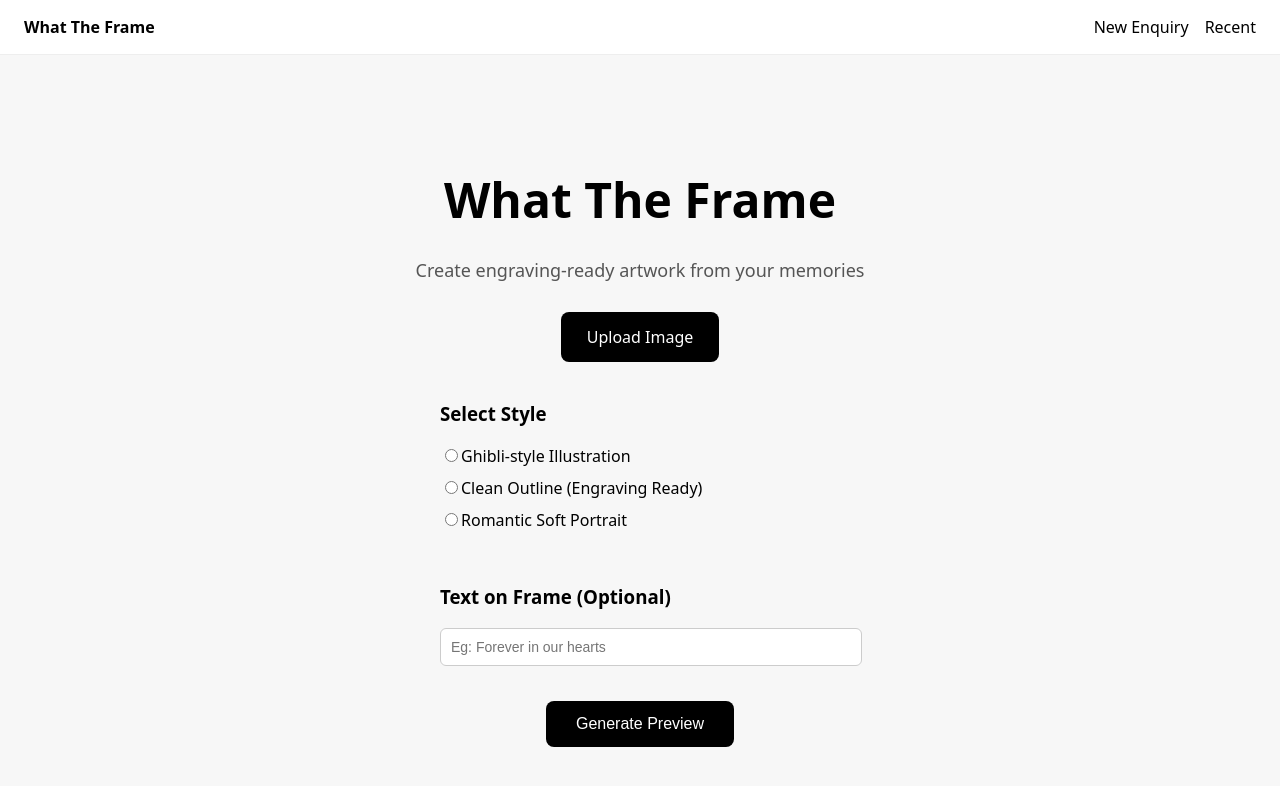
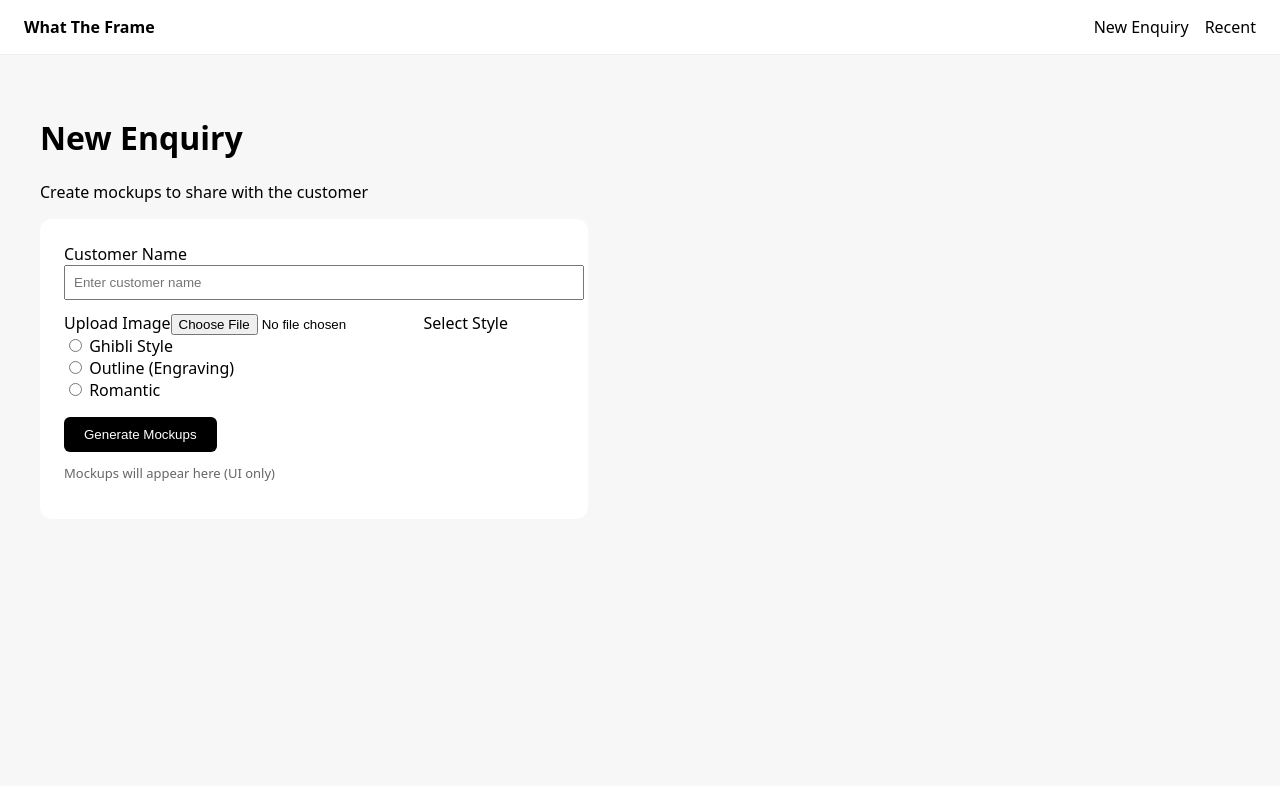
Before and after one commit to thelastgiftteam/engraving-ai-tool, a Next.js app: page / in a window 1280 px wide. Shown: the top 786 px of the page. Built offline with nearby package versions, Linux system fonts and the light colour scheme.

Commit message:
Update page.js

```diff
--- a/app/page.js
+++ b/app/page.js
@@ -4,180 +4,71 @@ import { useState } from "react";
 
 export default function Home() {
   const [image, setImage] = useState(null);
-  const [style, setStyle] = useState("");
-  const [text, setText] = useState("");
-  const [submitted, setSubmitted] = useState(false);
-
-  function handleImageUpload(e) {
-    const file = e.target.files[0];
-    if (!file) return;
-    setImage(URL.createObjectURL(file));
-  }
-
-  function handleGenerate() {
-    if (!image || !style) {
-      alert("Please upload an image and select a style.");
-      return;
-    }
-    setSubmitted(true);
-  }
 
   return (
-    <main style={styles.container}>
-      <h1 style={styles.title}>What The Frame</h1>
-      <p style={styles.subtitle}>
-        Create engraving-ready artwork from your memories
-      </p>
+    <>
+      <h1>New Enquiry</h1>
+      <p>Create mockups to share with the customer</p>
 
-      {/* Upload */}
-      <label style={styles.uploadBox}>
-        Upload Image
+      <div style={styles.card}>
+        <label>Customer Name</label>
+        <input placeholder="Enter customer name" style={styles.input} />
+
+        <label>Upload Image</label>
         <input
           type="file"
-          accept="image/*"
-          onChange={handleImageUpload}
-          style={{ display: "none" }}
+          onChange={(e) =>
+            setImage(URL.createObjectURL(e.target.files[0]))
+          }
         />
-      </label>
 
-      {/* Preview */}
-      {image && (
-        <img src={image} alt="Preview" style={styles.image} />
-      )}
+        {image && <img src={image} style={styles.preview} />}
 
-      {/* Style Selection */}
-      <div style={styles.section}>
-        <h3>Select Style</h3>
+        <label>Select Style</label>
+        <div>
+          <label><input type="radio" /> Ghibli Style</label><br />
+          <label><input type="radio" /> Outline (Engraving)</label><br />
+          <label><input type="radio" /> Romantic</label>
+        </div>
 
-        <label style={styles.radio}>
-          <input
-            type="radio"
-            name="style"
-            value="ghibli"
-            onChange={(e) => setStyle(e.target.value)}
-          />
-          Ghibli-style Illustration
-        </label>
+        <button style={styles.button}>Generate Mockups</button>
 
-        <label style={styles.radio}>
-          <input
-            type="radio"
-            name="style"
-            value="outline"
-            onChange={(e) => setStyle(e.target.value)}
-          />
-          Clean Outline (Engraving Ready)
-        </label>
-
-        <label style={styles.radio}>
-          <input
-            type="radio"
-            name="style"
-            value="romantic"
-            onChange={(e) => setStyle(e.target.value)}
-          />
-          Romantic Soft Portrait
-        </label>
+        <p style={styles.note}>
+          Mockups will appear here (UI only)
+        </p>
       </div>
-
-      {/* Text Input */}
-      <div style={styles.section}>
-        <h3>Text on Frame (Optional)</h3>
-        <input
-          type="text"
-          placeholder="Eg: Forever in our hearts"
-          value={text}
-          onChange={(e) => setText(e.target.value)}
-          style={styles.textInput}
-        />
-      </div>
-
-      {/* Generate */}
-      <button style={styles.button} onClick={handleGenerate}>
-        Generate Preview
-      </button>
-
-      {/* Confirmation */}
-      {submitted && (
-        <div style={styles.confirmBox}>
-          <h3>Details Collected ✅</h3>
-          <p><strong>Style:</strong> {style}</p>
-          {text && <p><strong>Text:</strong> {text}</p>}
-          <p>AI processing will be added next.</p>
-        </div>
-      )}
-    </main>
+    </>
   );
 }
 
 const styles = {
-  container: {
-    minHeight: "100vh",
-    padding: "40px",
-    background: "#f7f7f7",
-    display: "flex",
-    flexDirection: "column",
-    alignItems: "center",
-    fontFamily: "system-ui, sans-serif",
+  card: {
+    background: "#fff",
+    padding: "24px",
+    borderRadius: "12px",
+    maxWidth: "500px",
   },
-  title: {
-    fontSize: "48px",
-    marginBottom: "8px",
+  input: {
+    width: "100%",
+    padding: "8px",
+    marginBottom: "12px",
   },
-  subtitle: {
-    fontSize: "18px",
-    color: "#555",
-    marginBottom: "30px",
-    textAlign: "center",
+  preview: {
+    width: "200px",
+    margin: "12px 0",
+    borderRadius: "8px",
   },
-  uploadBox: {
-    padding: "14px 26px",
+  button: {
+    marginTop: "16px",
+    padding: "10px 20px",
     background: "#000",
     color: "#fff",
-    borderRadius: "8px",
-    cursor: "pointer",
-    marginBottom: "20px",
+    border: "none",
+    borderRadius: "6px",
   },
-  image: {
-    maxWidth: "300px",
-    borderRadius: "10px",
-    marginBottom: "30px",
-    boxShadow: "0 10px 25px rgba(0,0,0,0.15)",
-  },
-  section: {
-    width: "100%",
-    maxWidth: "400px",
-    marginBottom: "25px",
-  },
-  radio: {
-    display: "block",
-    marginBottom: "10px",
-    cursor: "pointer",
-  },
-  textInput: {
-    width: "100%",
-    padding: "10px",
-    borderRadius: "6px",
-    border: "1px solid #ccc",
-    fontSize: "14px",
-  },
-  button: {
-    padding: "14px 30px",
-    background: "#000",
-    color: "#fff",
-    borderRadius: "8px",
-    border: "none",
-    cursor: "pointer",
-    fontSize: "16px",
-    marginTop: "10px",
-  },
-  confirmBox: {
-    marginTop: "30px",
-    padding: "20px",
-    background: "#fff",
-    borderRadius: "10px",
-    maxWidth: "400px",
-    textAlign: "center",
-    boxShadow: "0 5px 20px rgba(0,0,0,0.1)",
+  note: {
+    marginTop: "12px",
+    fontSize: "13px",
+    color: "#666",
   },
 };
```
